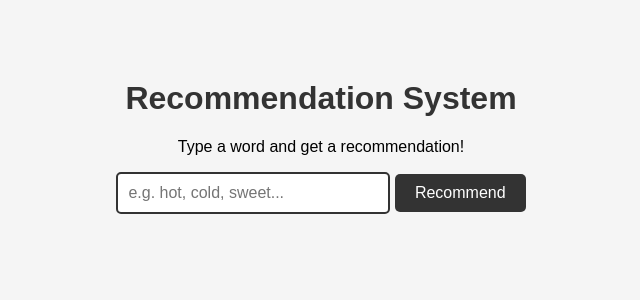
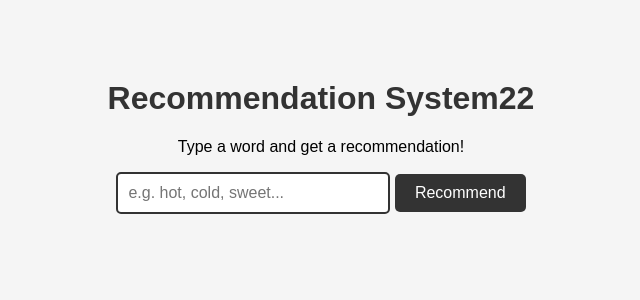
Before and after one commit to Jaafarkukhon/recommendation-app, a Flask app: page / in a window 1280 px wide. Shown: the top 300 px of the page, without its empty margins (319-959 px from the left). Run offline with Flask 3, Linux system fonts and the light colour scheme.

Commit message:
test auto deploy

```diff
--- a/templates/index.html
+++ b/templates/index.html
@@ -2,7 +2,7 @@
 <html>
 <head>
   <meta charset="UTF-8">
-  <title>Recommendation System</title>
+  <title>Recommendation System22</title>
   <style>
     body { font-family: Arial; text-align: center; margin-top: 80px; background: #f5f5f5; }
     h1 { color: #333; }
@@ -12,7 +12,7 @@
   </style>
 </head>
 <body>
-  <h1>Recommendation System</h1>
+  <h1>Recommendation System22</h1>
   <p>Type a word and get a recommendation!</p>
   <form method="POST">
     <input type="text" name="user_input" value="{{ user_input }}" placeholder="e.g. hot, cold, sweet...">
```
